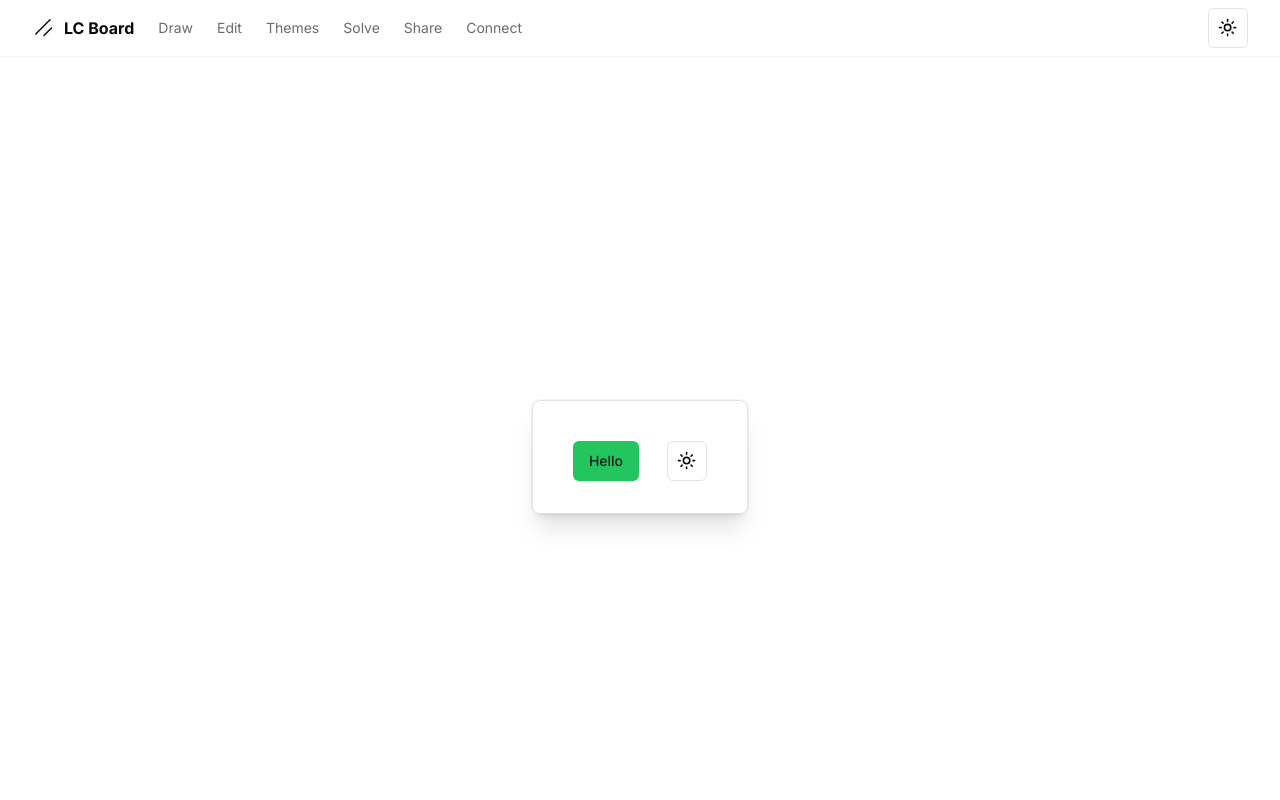
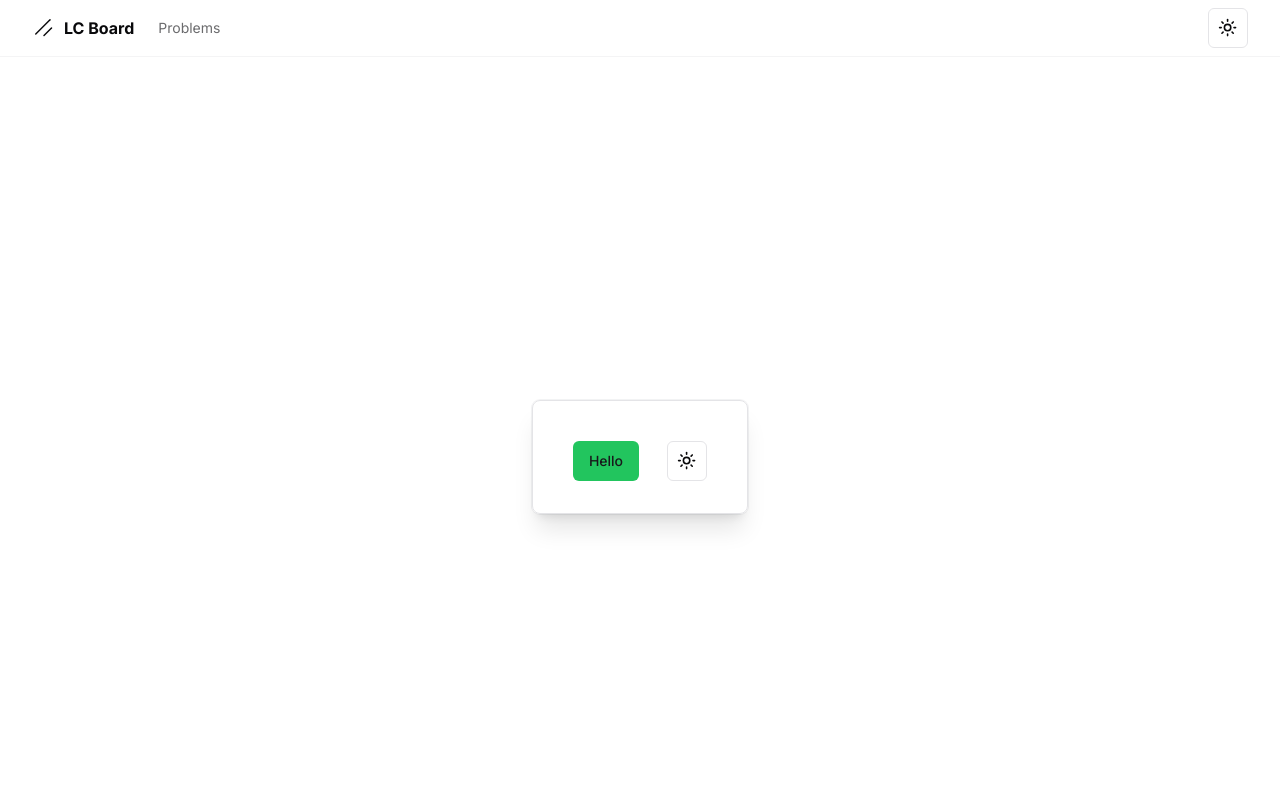
Before and after one commit to Jeevan-23/leetcodeboard, a Next.js app: page / in a window 1280 px wide. Shown: the top 800 px of the page. Built offline with nearby package versions, Linux system fonts and the light colour scheme.

Commit message:
removed un necessory links in nav bar

```diff
--- a/components/main-nav.tsx
+++ b/components/main-nav.tsx
@@ -21,66 +21,15 @@ export function MainNav() {
       </Link>
       <nav className="flex items-center gap-4 text-sm lg:gap-6">
         <Link
-          href="/docs"
+          href="/problems"
           className={cn(
             "transition-colors hover:text-foreground/80",
-            pathname === "/docs" ? "text-foreground" : "text-foreground/60"
+            pathname === "/problems" ? "text-foreground" : "text-foreground/60"
           )}
         >
-          Draw
+          Problems
         </Link>
-        <Link
-          href="/docs/components"
-          className={cn(
-            "transition-colors hover:text-foreground/80",
-            pathname?.startsWith("/docs/components")
-              ? "text-foreground"
-              : "text-foreground/60"
-          )}
-        >
-          Edit
-        </Link>
-        <Link
-          href="/themes"
-          className={cn(
-            "transition-colors hover:text-foreground/80",
-            pathname?.startsWith("/themes")
-              ? "text-foreground"
-              : "text-foreground/60"
-          )}
-        >
-          Themes
-        </Link>
-        <Link
-          href="/examples"
-          className={cn(
-            "transition-colors hover:text-foreground/80",
-            pathname?.startsWith("/examples")
-              ? "text-foreground"
-              : "text-foreground/60"
-          )}
-        >
-          Solve
-        </Link>
-        <Link
-          href="/blocks"
-          className={cn(
-            "transition-colors hover:text-foreground/80",
-            pathname?.startsWith("/blocks")
-              ? "text-foreground"
-              : "text-foreground/60"
-          )}
-        >
-          Share
-        </Link>
-        <Link
-          href={siteConfig.links.github}
-          className={cn(
-            "hidden text-foreground/60 transition-colors hover:text-foreground/80 lg:block"
-          )}
-        >
-          Connect
-        </Link>
+
       </nav>
     </div>
   )
```
